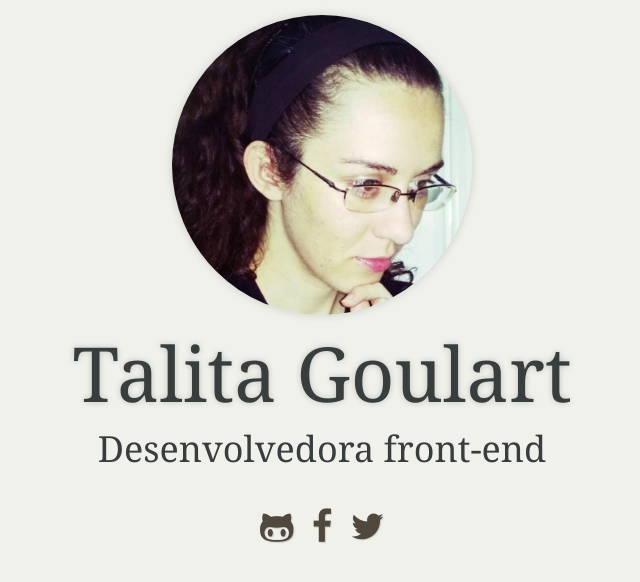
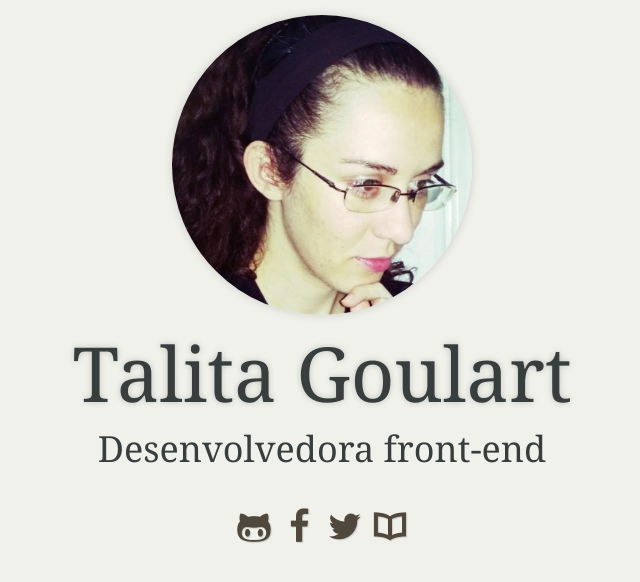
Before and after one commit to talitagoulart/talitagoulart.com.br, a plain HTML site: page index.html in a window 1280 px wide. Shown: the whole page, without its empty margins (318-958 px from the left). Drawn offline with Linux system fonts and the light colour scheme.

Commit message:
Acrescentando link para o blog

```diff
--- a/index.html
+++ b/index.html
@@ -22,6 +22,10 @@
 			<i class="icon icon-twitter"></i>
 			<span class="link-text">Twitter</span>
 		</a>
+		<a href="http://blog.talitagoulart.com.br" title="Blog" class="link">
+			<i class="icon icon-blog"></i>
+			<span class="link-text">Blog</span>
+		</a>
 	</p>
 </body>
 </html>
```
